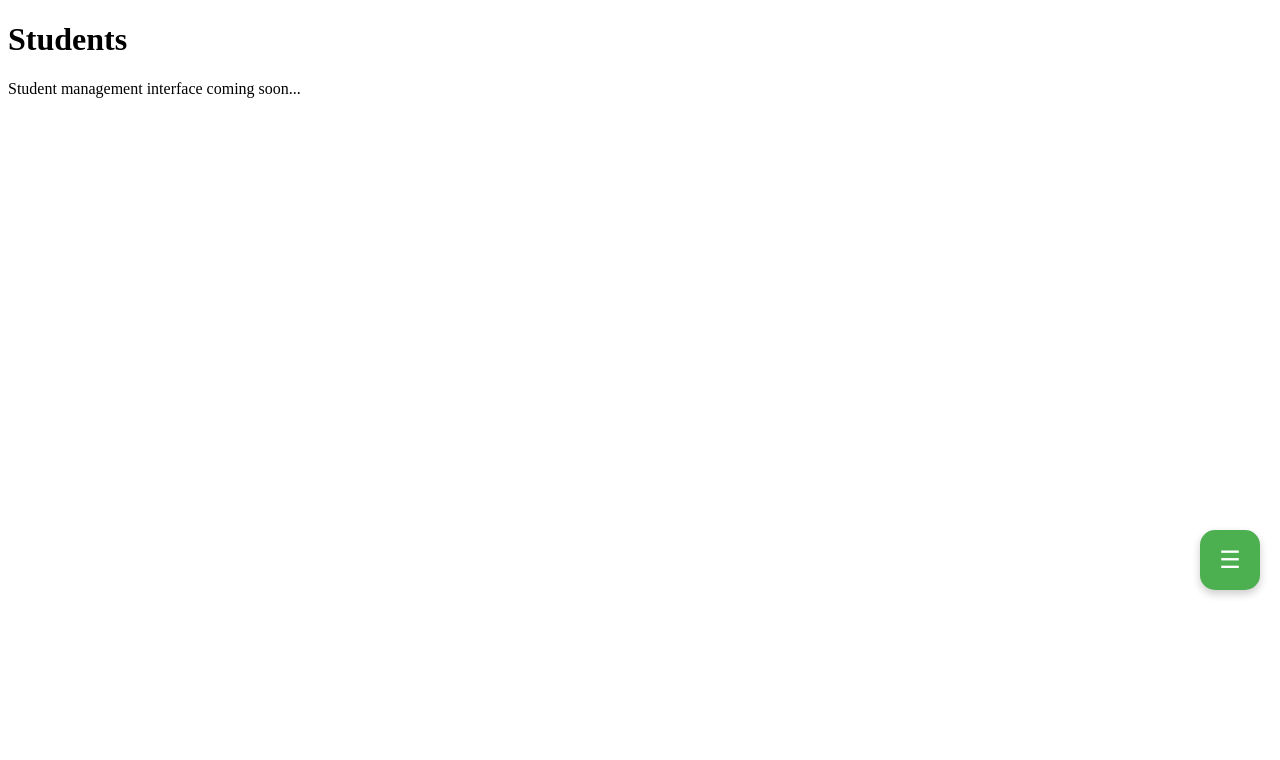
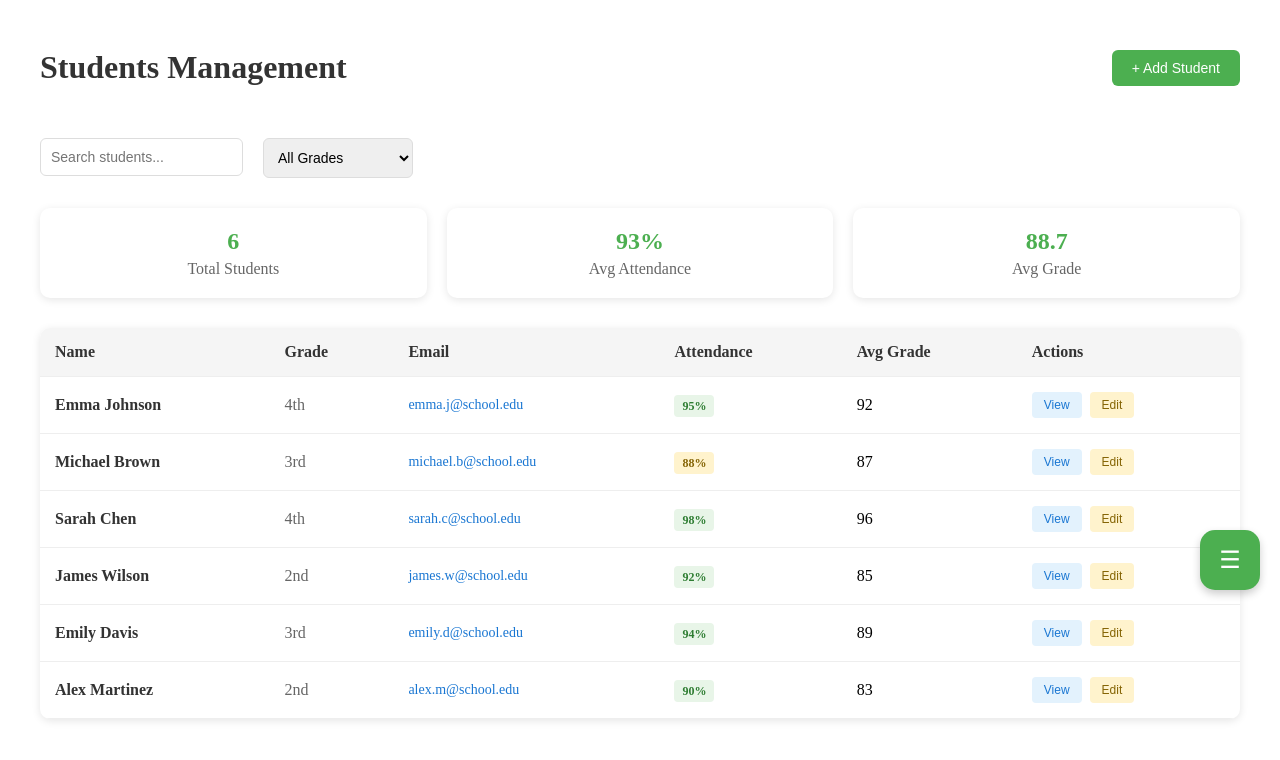
Before and after one commit to Shun89303/little-scholars-protocol, a React (Vite) app: page /students in a window 1280 px wide. Shown: the top 760 px of the page. Built offline with nearby package versions, Linux system fonts and the light colour scheme.

Commit message:
v2.8 Students page implement

```diff
--- /dev/null
+++ b/src/pages/Students/Students.css
@@ -0,0 +1,172 @@
+.students {
+  padding: 20px;
+  max-width: 1200px;
+  margin: 0 auto;
+}
+
+.students-header {
+  display: flex;
+  justify-content: space-between;
+  align-items: center;
+  margin-bottom: 30px;
+}
+
+.students-header h1 {
+  color: #333;
+  font-size: 2rem;
+}
+
+.add-student-btn {
+  background: #4CAF50;
+  color: white;
+  border: none;
+  padding: 10px 20px;
+  border-radius: 6px;
+  cursor: pointer;
+  font-size: 14px;
+}
+
+.add-student-btn:hover {
+  background: #45a049;
+}
+
+.students-filters {
+  display: flex;
+  gap: 20px;
+  margin-bottom: 30px;
+}
+
+.search-box input {
+  flex: 1;
+  padding: 10px;
+  border: 1px solid #ddd;
+  border-radius: 6px;
+  font-size: 14px;
+}
+
+.grade-filter select {
+  padding: 10px;
+  border: 1px solid #ddd;
+  border-radius: 6px;
+  font-size: 14px;
+  min-width: 150px;
+}
+
+.students-stats {
+  display: grid;
+  grid-template-columns: repeat(auto-fit, minmax(200px, 1fr));
+  gap: 20px;
+  margin-bottom: 30px;
+}
+
+.stat-card {
+  background: white;
+  padding: 20px;
+  border-radius: 10px;
+  box-shadow: 0 2px 8px rgba(0,0,0,0.1);
+  text-align: center;
+}
+
+.stat-card h3 {
+  font-size: 1.5rem;
+  color: #4CAF50;
+  margin: 0;
+}
+
+.stat-card p {
+  color: #666;
+  margin: 5px 0 0 0;
+}
+
+.students-table {
+  background: white;
+  border-radius: 10px;
+  box-shadow: 0 2px 8px rgba(0,0,0,0.1);
+  overflow: hidden;
+}
+
+.students-table table {
+  width: 100%;
+  border-collapse: collapse;
+}
+
+.students-table th {
+  background: #f5f5f5;
+  padding: 15px;
+  text-align: left;
+  font-weight: 600;
+  color: #333;
+  border-bottom: 1px solid #eee;
+}
+
+.students-table td {
+  padding: 15px;
+  border-bottom: 1px solid #eee;
+}
+
+.students-table tr:hover {
+  background: #f9f9f9;
+}
+
+.student-name {
+  font-weight: 600;
+  color: #333;
+}
+
+.student-grade {
+  color: #666;
+}
+
+.student-email {
+  color: #1976d2;
+  font-size: 14px;
+}
+
+.attendance-badge {
+  padding: 4px 8px;
+  border-radius: 4px;
+  font-size: 12px;
+  font-weight: 600;
+}
+
+.attendance-badge.good {
+  background: #e8f5e8;
+  color: #2e7d32;
+}
+
+.attendance-badge.average {
+  background: #fff3cd;
+  color: #856404;
+}
+
+.attendance-badge.low {
+  background: #f8d7da;
+  color: #721c24;
+}
+
+.student-actions {
+  display: flex;
+  gap: 8px;
+}
+
+.action-btn {
+  padding: 6px 12px;
+  border: none;
+  border-radius: 4px;
+  cursor: pointer;
+  font-size: 12px;
+}
+
+.action-btn.view {
+  background: #e3f2fd;
+  color: #1976d2;
+}
+
+.action-btn.edit {
+  background: #fff3cd;
+  color: #856404;
+}
+
+.action-btn:hover {
+  opacity: 0.8;
+}
--- a/src/pages/Students/Students.jsx
+++ b/src/pages/Students/Students.jsx
@@ -1,10 +1,105 @@
-import React from "react";
+import React, { useState } from "react";
+import "./Students.css";
 
 export default function Students() {
+  const [searchTerm, setSearchTerm] = useState("");
+  const [selectedGrade, setSelectedGrade] = useState("all");
+
+  // Bare minimum static data
+  const students = [
+    { id: 1, name: "Emma Johnson", grade: "4th", email: "emma.j@school.edu", attendance: 95, avgGrade: 92 },
+    { id: 2, name: "Michael Brown", grade: "3rd", email: "michael.b@school.edu", attendance: 88, avgGrade: 87 },
+    { id: 3, name: "Sarah Chen", grade: "4th", email: "sarah.c@school.edu", attendance: 98, avgGrade: 96 },
+    { id: 4, name: "James Wilson", grade: "2nd", email: "james.w@school.edu", attendance: 92, avgGrade: 85 },
+    { id: 5, name: "Emily Davis", grade: "3rd", email: "emily.d@school.edu", attendance: 94, avgGrade: 89 },
+    { id: 6, name: "Alex Martinez", grade: "2nd", email: "alex.m@school.edu", attendance: 90, avgGrade: 83 }
+  ];
+
+  const grades = ["all", "2nd", "3rd", "4th"];
+
+  // Filter students based on search and grade
+  const filteredStudents = students.filter(student => {
+    const matchesSearch = student.name.toLowerCase().includes(searchTerm.toLowerCase()) ||
+                         student.email.toLowerCase().includes(searchTerm.toLowerCase());
+    const matchesGrade = selectedGrade === "all" || student.grade === selectedGrade;
+    return matchesSearch && matchesGrade;
+  });
+
   return (
     <div className="students">
-      <h1>Students</h1>
-      <p>Student management interface coming soon...</p>
+      <div className="students-header">
+        <h1>Students Management</h1>
+        <button className="add-student-btn">+ Add Student</button>
+      </div>
+
+      <div className="students-filters">
+        <div className="search-box">
+          <input
+            type="text"
+            placeholder="Search students..."
+            value={searchTerm}
+            onChange={(e) => setSearchTerm(e.target.value)}
+          />
+        </div>
+        <div className="grade-filter">
+          <select value={selectedGrade} onChange={(e) => setSelectedGrade(e.target.value)}>
+            {grades.map(grade => (
+              <option key={grade} value={grade}>
+                {grade === "all" ? "All Grades" : `Grade ${grade}`}
+              </option>
+            ))}
+          </select>
+        </div>
+      </div>
+
+      <div className="students-stats">
+        <div className="stat-card">
+          <h3>{students.length}</h3>
+          <p>Total Students</p>
+        </div>
+        <div className="stat-card">
+          <h3>{Math.round(students.reduce((acc, s) => acc + s.attendance, 0) / students.length)}%</h3>
+          <p>Avg Attendance</p>
+        </div>
+        <div className="stat-card">
+          <h3>{(students.reduce((acc, s) => acc + s.avgGrade, 0) / students.length).toFixed(1)}</h3>
+          <p>Avg Grade</p>
+        </div>
+      </div>
+
+      <div className="students-table">
+        <table>
+          <thead>
+            <tr>
+              <th>Name</th>
+              <th>Grade</th>
+              <th>Email</th>
+              <th>Attendance</th>
+              <th>Avg Grade</th>
+              <th>Actions</th>
+            </tr>
+          </thead>
+          <tbody>
+            {filteredStudents.map(student => (
+              <tr key={student.id}>
+                <td className="student-name">{student.name}</td>
+                <td className="student-grade">{student.grade}</td>
+                <td className="student-email">{student.email}</td>
+                <td className="student-attendance">
+                  <span className={`attendance-badge ${student.attendance >= 90 ? 'good' : student.attendance >= 80 ? 'average' : 'low'}`}>
+                    {student.attendance}%
+                  </span>
+                </td>
+                <td className="student-grade-avg">{student.avgGrade}</td>
+                <td className="student-actions">
+                  <button className="action-btn view">View</button>
+                  <button className="action-btn edit">Edit</button>
+                </td>
+              </tr>
+            ))}
+          </tbody>
+        </table>
+      </div>
     </div>
   );
 }
```
